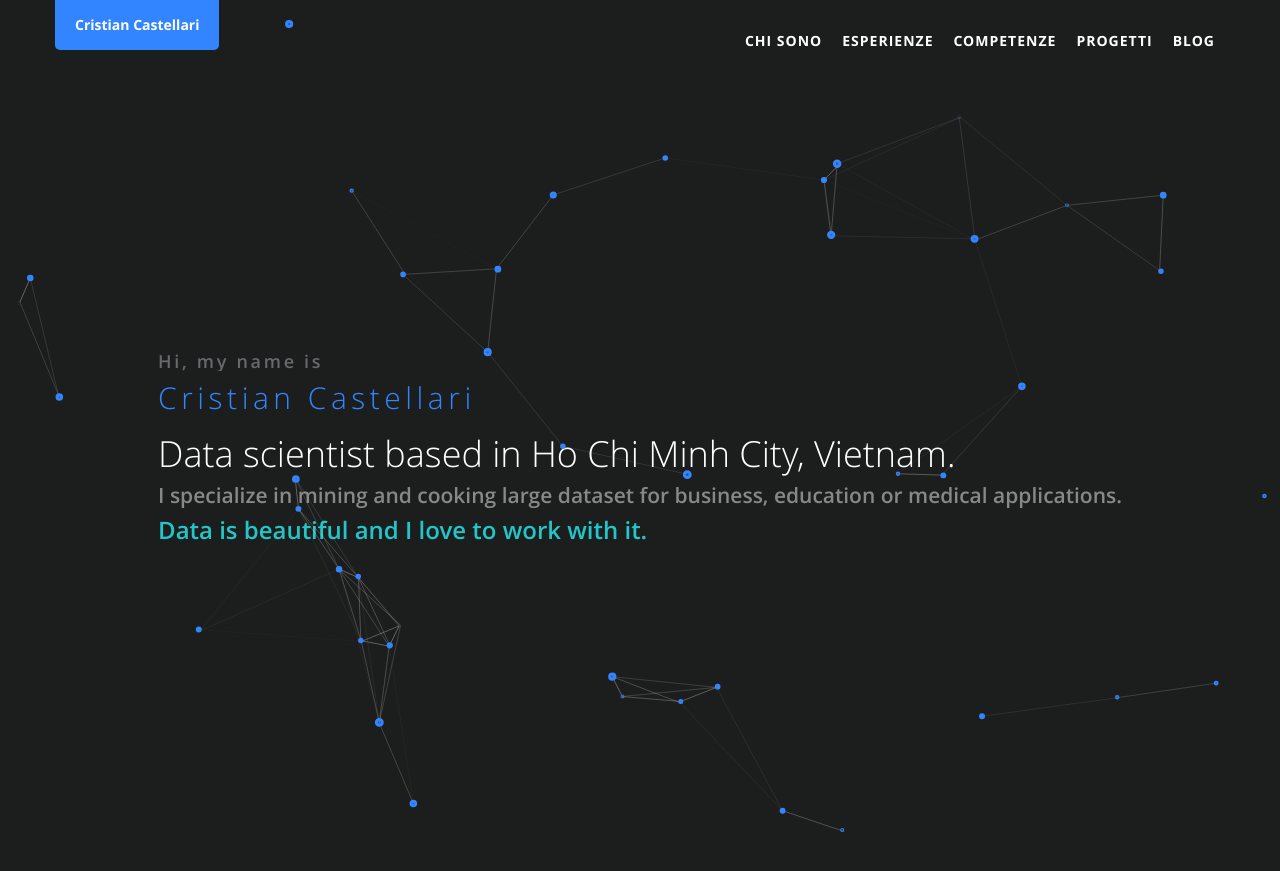
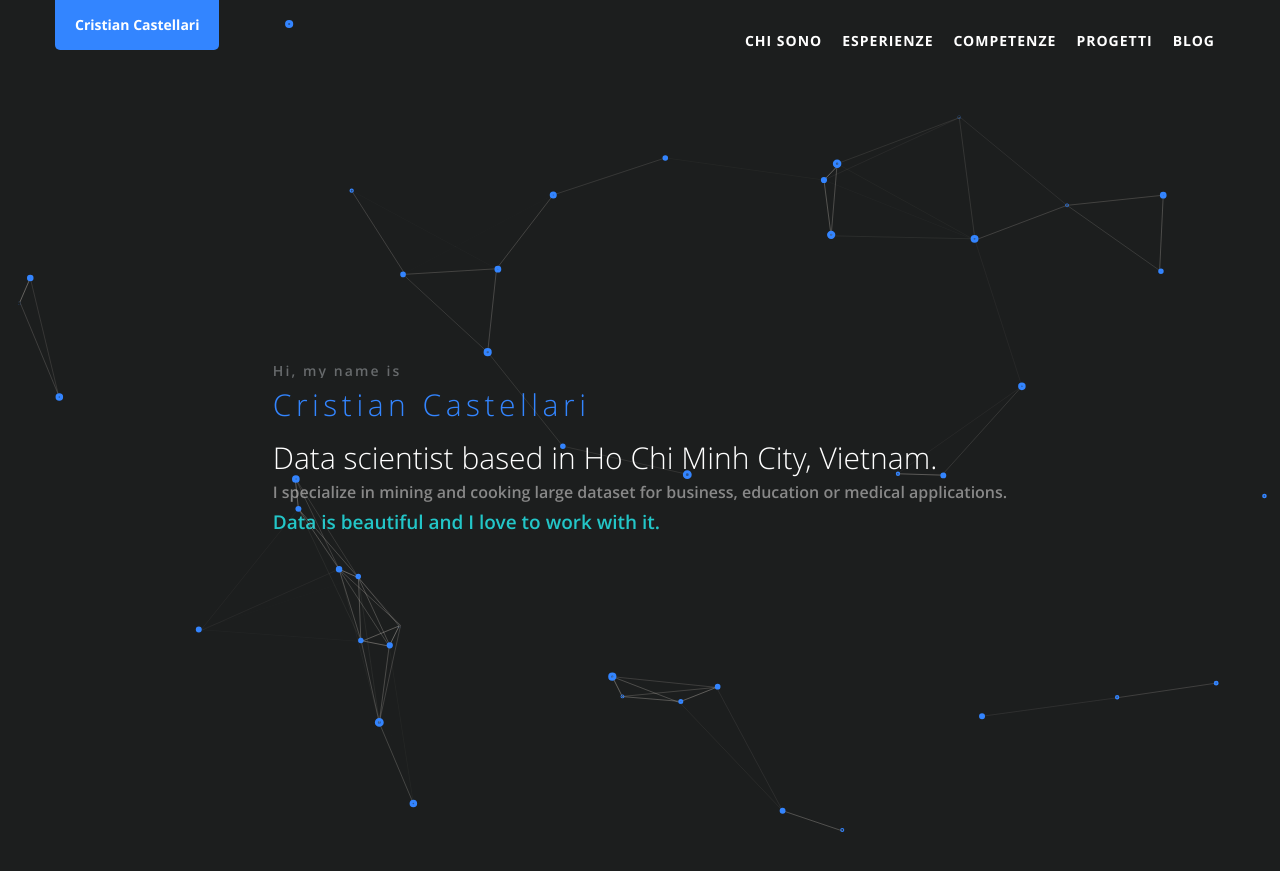
Before and after one commit to Tu777Nguyen/Tu777Nguyen.github.io, a Jekyll site: the page built from index.html, in a window 1280 px wide and 900 px high. Shown: the top 871 px of the window. Built offline with Jekyll 4.4.1, drawn with Linux system fonts in a browser that asks for light colours; comment, search, counter and statistics services are not loaded.

Commit message:
first commit

```diff
--- a/_sass/_style.scss
+++ b/_sass/_style.scss
@@ -26,27 +26,27 @@ h1, h2, h3, h4, h5, h6 {
 }
 
 h1 {
-  font-size: 45px;
+  font-size: 36px;
 }
 
 h2 {
-  font-size: 36px;
+  font-size: 30px;
 }
 
 h3 {
-  font-size: 24px;
+  font-size: 19px;
 }
 
 h4 {
-  font-size: 21px;
+  font-size: 16px;
 }
 
 h5 {
-  font-size: 18px;
+  font-size: 14px;
 }
 
 h6 {
-  font-size: 15px;
+  font-size: 12px;
 }
 
 h3, h4, h5 {
```
